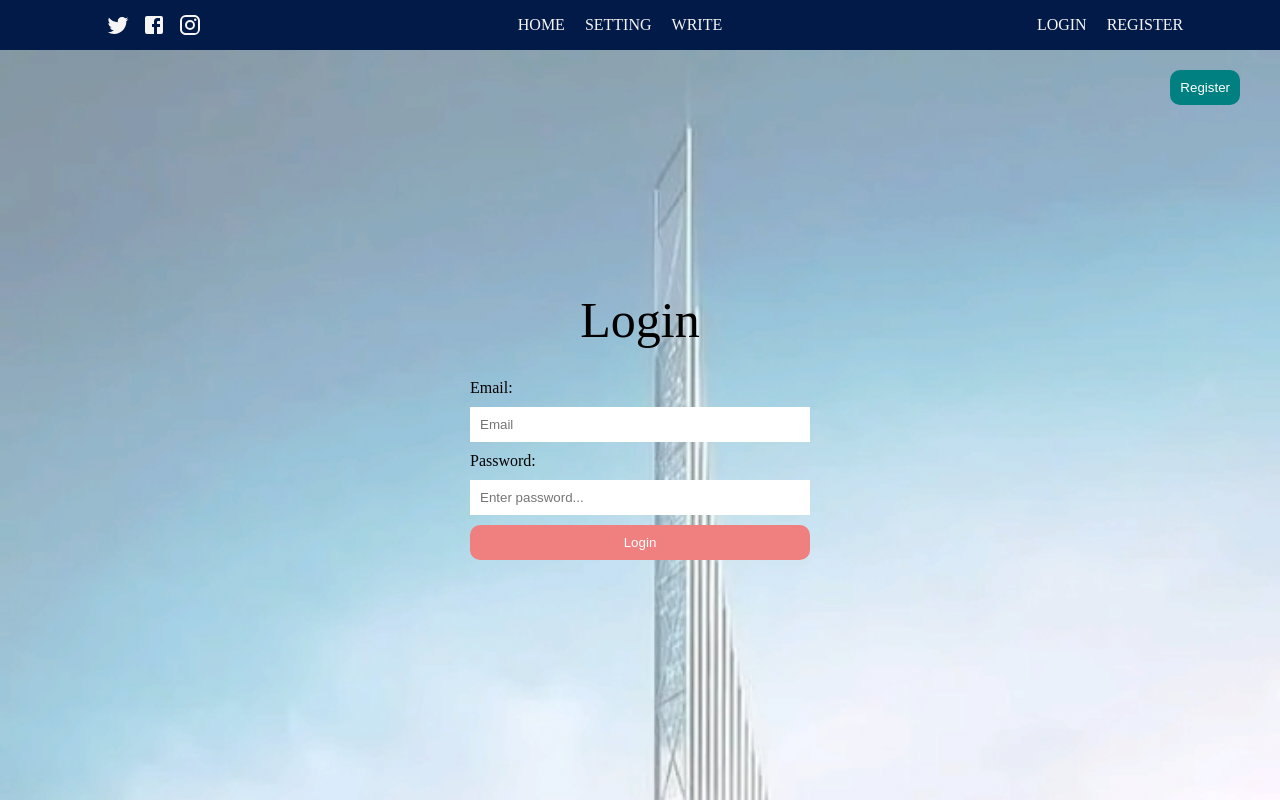
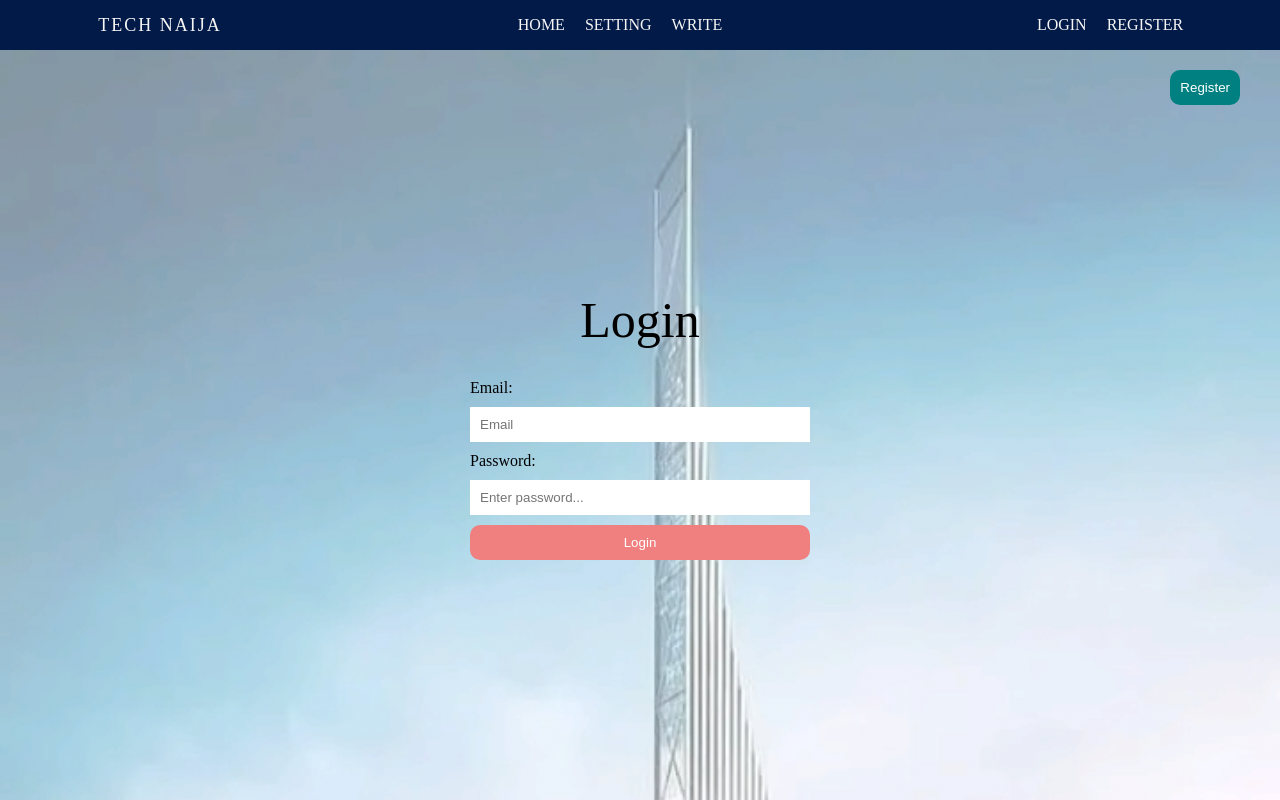
Before and after one commit to emmanuelomejua/Naija-blog-complete-project, a React (Create React App) app in the folder client/: page /post/1 in a window 1280 px wide. Built offline with nearby package versions, Linux system fonts and the light colour scheme.

Commit message:
files input

```diff
--- a/client/src/App.js
+++ b/client/src/App.js
@@ -12,9 +12,9 @@ function App() {
     <>
        <Topbar/>
        <Routes>
-          <Route exact path="/" element={!user ? <Login/> : <Home/>}/>
-          <Route exact path="/login" element={!user ? <Login/>: <Home/>}/>
-          <Route exact path="/register" element={!user ? <Register/> : <Home/>}/>
+          <Route exact path="/" element={<Home/>}/>
+          <Route exact path="/login" element={user ? <Home/> :<Login/>}/>
+          <Route exact path="/register" element={user ? <Home/> : <Register/> }/>
           <Route exact path="/settings" element={!user ? <Login/> :<Settings/>}/>
           <Route exact path="/write" element={!user ? <Login/> : <Write/>}/>
           <Route exact path="/post/:postId" element={!user ? <Login/> :<Single/>}/>
--- a/client/src/components/topbar/Topbar.jsx
+++ b/client/src/components/topbar/Topbar.jsx
@@ -1,26 +1,30 @@
 import './topbar.css'
-import {Facebook, Instagram, Search, Twitter} from '@mui/icons-material';
+// import {Facebook, Instagram, Search, Twitter} from '@mui/icons-material';
 import { noprofile } from '../../contants/images';
-import { Link } from 'react-router-dom';
+import { Link, useNavigate } from 'react-router-dom';
 import { useContext } from 'react';
 import { context } from '../../context/Context';
 
 
+
 const Topbar = () => {
+
+  const navigate = useNavigate()
 
   const { dispatch, user } = useContext(context)
 
   const handleLogout = () => {
-    dispatch({type: 'LOGOUT'})
+    dispatch({type: 'LOGOUT'}) && navigate('/login')
   }
 
 
   return (
     <div className='top'>
       <div className='topLeft'>
-        <Twitter  className='topIcon'/>
+        <span>TECH NAIJA</span>
+        {/* <Twitter  className='topIcon'/>
         <Facebook className='topIcon'/>
-        <Instagram  className='topIcon'/>
+        <Instagram  className='topIcon'/> */}
       </div>
       <div className='topCenter'>
         <ul className='topList'>
--- a/client/src/components/topbar/topbar.css
+++ b/client/src/components/topbar/topbar.css
@@ -14,6 +14,13 @@
     display: flex;
     align-items: center;
     justify-content: center;
+}
+
+.topLeft > span{
+    color: whitesmoke;
+    font-size: 18px;
+    font-weight: 500;
+    letter-spacing: 2px;
 }
 
 .topCenter{
```
Also changed, not shown: 1 other file (tests, documents, lock files or other folders).
